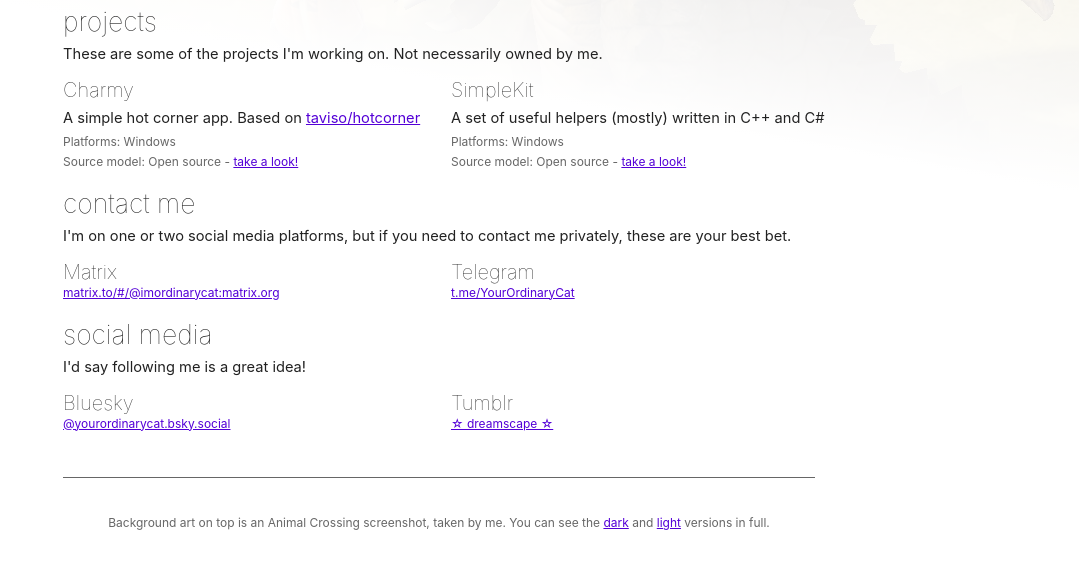
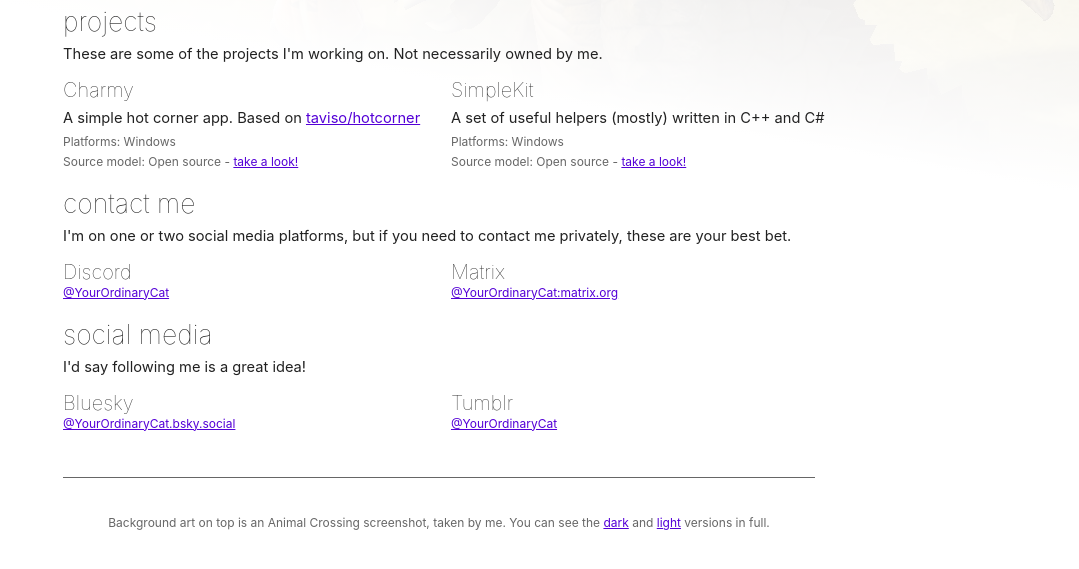
Before and after one commit to yourordinarycat/yourordinarycat.github.io, a Jekyll site: the page built from index.md, in a window 1280 px wide and 900 px high, scrolled down 399 px. Shown: the top 569 px of the window, without its empty margins (201-1280 px from the left). Built offline with Jekyll 4.4.1, drawn with Linux system fonts in a browser that asks for light colours.

Commit message:
Update contact information

```diff
--- a/_layouts/home.html
+++ b/_layouts/home.html
@@ -82,7 +82,7 @@ layout: compress
             <br>
 
             Source model: Open source -
-            <a href="https://github.com/{{ site.aka }}/Charmy">take a look!</a>
+            <a href="https://github.com/{{ site.aka | slugify }}/Charmy">take a look!</a>
           </p>
         </li>
 
@@ -98,7 +98,7 @@ layout: compress
             <br>
 
             Source model: Open source -
-            <a href="https://github.com/{{ site.aka }}/SimpleKit">take a look!</a>
+            <a href="https://github.com/{{ site.aka | slugify }}/SimpleKit">take a look!</a>
           </p>
         </li>
       </ul>
@@ -111,16 +111,16 @@ layout: compress
 
       <ul class="tcg bp-476">
         <li>
-          <h3>Matrix</h3>
-          <a class="tcg-caption" href="https://matrix.to/#/@imordinarycat:matrix.org">
-            matrix.to/#/@imordinarycat:matrix.org
+          <h3>Discord</h3>
+          <a class="tcg-caption" href="https://discord.com/users/1286300834144976898">
+            @{{ site.aka }}
           </a>
         </li>
 
         <li>
-          <h3>Telegram</h3>
-          <a class="tcg-caption" href="https://t.me/{{ site.aka }}">
-            t.me/{{ site.aka }}
+          <h3>Matrix</h3>
+          <a class="tcg-caption" href="https://matrix.to/#/@{{ site.aka | slugify }}:matrix.org">
+            @{{ site.aka }}:matrix.org
           </a>
         </li>
       </ul>
@@ -132,14 +132,14 @@ layout: compress
         <li>
           <h3>Bluesky</h3>
           <a class="tcg-caption" href="https://bsky.app/profile/{{ site.aka | slugify }}.bsky.social">
-            @{{ site.aka | slugify }}.bsky.social
+            @{{ site.aka }}.bsky.social
           </a>
         </li>
 
         <li>
           <h3>Tumblr</h3>
           <a class="tcg-caption" href="https://www.tumblr.com/{{ site.aka | slugify }}">
-            ☆ dreamscape ☆
+            @{{ site.aka }}
           </a>
         </li>
       </ul>
```
